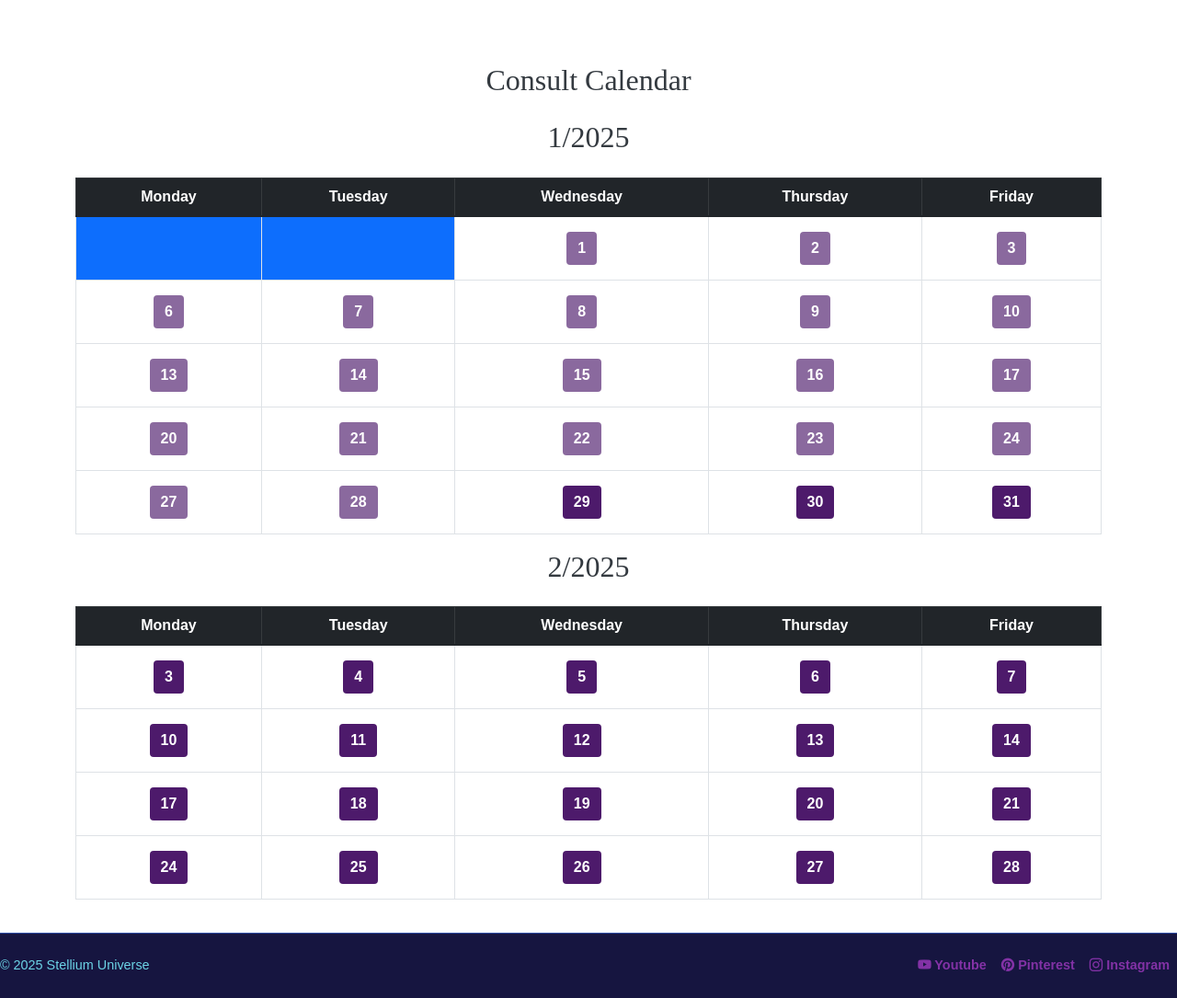
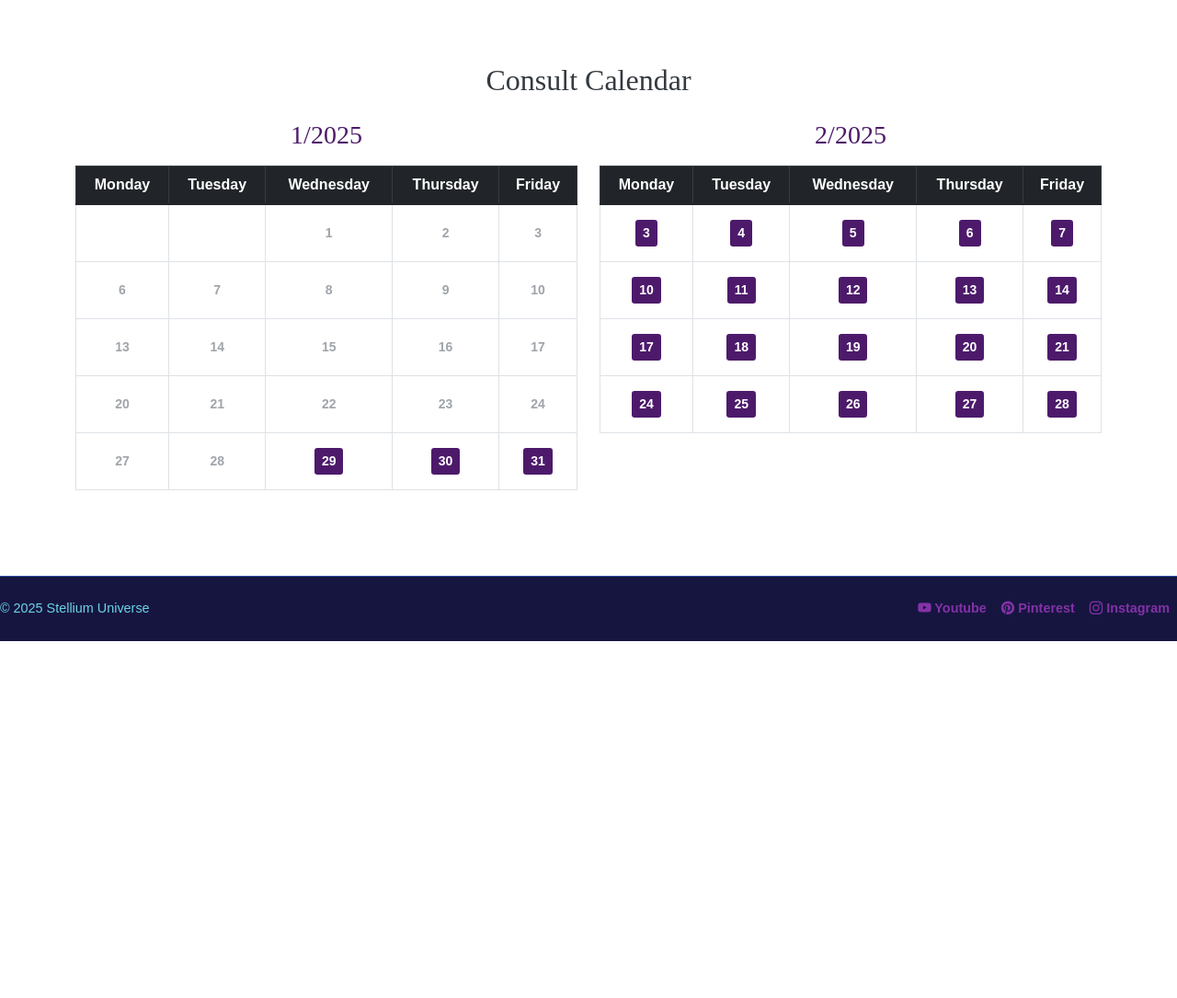
Before and after one commit to NadCarlos/stellium_django, a Django app: page /shop/consult_calendar/ in a window 1280 px wide. Shown: the part 103-1188 px from the top of the page at 92% size. After the commit the page ends 800 px from the top, so only its background shows below. Run offline with Django 5.2, Linux system fonts and the light colour scheme; data that the repository does not hold is empty; some libraries are stand-ins or nearby versions; some web fonts are replaced.

Commit message:
more stiling(this is endless)

```diff
--- a/stellium/shared_app/templates/base.html
+++ b/stellium/shared_app/templates/base.html
@@ -4,7 +4,7 @@
 <head>
     <meta charset="UTF-8">
     <meta name="viewport" content="width=device-width, initial-scale=1.0">
-    <link rel="shortcut icon" type="image/x-icon" href="{% static 'admin/stellium_logo.webp' %}">
+    <link rel="icon" type="image/x-icon" href="{% static 'public/stellium_logo.webp' %}">
     <title>Stellium Universe</title>
     <script src="https://cdn.jsdelivr.net/npm/@floating-ui/core@1.6.8"></script>
     <script src="https://cdn.jsdelivr.net/npm/@floating-ui/dom@1.6.12"></script>
--- a/stellium/shared_app/templates/index.html
+++ b/stellium/shared_app/templates/index.html
@@ -4,7 +4,7 @@
 <div class="container text-center mt-5">
     <h1 class="mb-4" style="font-family: 'Footlight MT Pro', serif; color: #6CD4E6;">Welcome to Stellium Universe</h1>
     <p class="mb-4" style="font-size: 1.2rem; color: #4D1A6B;">
-        Explore the stars, discover amazing products, and immerse yourself in our blog. Your journey into the Stellium Universe begins here!
+        Explore the stars, discover amazing products, and immerse yourself in our blog.
     </p>
     <div class="d-flex justify-content-center gap-3">
         <a href="{% url 'categories' %}" class="btn">Visit Blog</a>
--- a/stellium/shop/templates/consult_calendar.html
+++ b/stellium/shop/templates/consult_calendar.html
@@ -6,10 +6,11 @@
         Consult Calendar
     </h2>
 
-    <h2 class="text-center mb-4" style="font-family: 'Footlight MT Pro', serif; color: #343a40;">
+    <div class="row">
+        <div class="col-md-6">
+            <h3 class="text-center mb-3" style="font-family: 'Footlight MT Pro', serif; color: #4D1A6B;">
                 {{ month }}/{{ year }}
-    </h2>
-
+            </h3>
             <div class="table-responsive">
                 <table class="table table-bordered text-center align-middle">
                     <thead class="table-dark">
@@ -25,14 +26,14 @@
                         {% for week in same_month_weeks %}
                             <tr>
                                 {% for day in week %}
-                            <td class="p-3 {% if day == today %} bg-primary text-white fw-bold {% endif %}">
+                                    <td class="p-3">
                                         {% if day %}
                                             {% if day > now_day %}
-                                        <button class="btn btn-outline-primary" onclick="selectDate('{{ day }}', '{{ month }}', '{{ year }}')" data-bs-toggle="modal" data-bs-target="#appointmentModal">
+                                                <button class="btn btn-outline-primary btn-sm" onclick="selectDate('{{ day }}', '{{ month }}', '{{ year }}')" data-bs-toggle="modal" data-bs-target="#appointmentModal">
                                                     {{ day }}
                                                 </button>
                                             {% else %}
-                                        <button class="btn btn-outline-disabled" disabled>
+                                                <button class="btn btn-outline-secondary btn-sm" disabled>
                                                     {{ day }}
                                                 </button>
                                             {% endif %}
@@ -44,11 +45,12 @@
                     </tbody>
                 </table>
             </div>
+        </div>
 
-    <h2 class="text-center mb-4" style="font-family: 'Footlight MT Pro', serif; color: #343a40;">
+        <div class="col-md-6">
+            <h3 class="text-center mb-3" style="font-family: 'Footlight MT Pro', serif; color: #4D1A6B;">
                 {{ next_month }}/{{ year }}
-    </h2>
-
+            </h3>
             <div class="table-responsive">
                 <table class="table table-bordered text-center align-middle">
                     <thead class="table-dark">
@@ -66,7 +68,7 @@
                                 {% for day in week %}
                                     <td class="p-3 {% if day == today %} bg-primary text-white fw-bold {% endif %}">
                                         {% if day %}
-                                    <button class="btn btn-outline-primary" onclick="selectDate('{{ day }}', '{{ next_month }}', '{{ year }}')" data-bs-toggle="modal" data-bs-target="#appointmentModal">
+                                            <button class="btn btn-outline-primary btn-sm" onclick="selectDate('{{ day }}', '{{ next_month }}', '{{ year }}')" data-bs-toggle="modal" data-bs-target="#appointmentModal">
                                                 {{ day }}
                                             </button>
                                         {% endif %}
@@ -76,6 +78,8 @@
                         {% endfor %}
                     </tbody>
                 </table>
+            </div>
+        </div>
     </div>
 </div>
 
@@ -97,7 +101,7 @@
                         <select id="timeSelect" name="time" class="form-control">
                             <option value="" selected disabled>Select Hour</option>
                             {% for time in times %}
-                                <option id="selectedTime" name="selectedTime" value="{{ time }}" readonly="readonly">{{ time }}</option>
+                                <option value="{{ time }}">{{ time }}</option>
                             {% endfor %}
                         </select>
                     </div>
@@ -143,17 +147,13 @@
 
         if (reservedHours[formattedDate]) {
             let bookedTimes = reservedHours[formattedDate];
-            console.log("⏳ Horarios reservados:", bookedTimes);
 
             for (let option of allOptions) {
                 let optionValue = option.value.trim();
                 let convertedValue = convertTo24HourFormat(optionValue);  // Convertir a "HH:MM"
 
-                console.log("Comparando:", convertedValue, "vs", bookedTimes);
-
                 if (bookedTimes.includes(convertedValue)) {
                     option.style.display = "none"; // Ocultar opción ocupada
-                    console.log("⛔ Ocultando opción:", optionValue);
                 }
             }
         }
--- a/stellium/shop/templates/payment_success_consult.html
+++ b/stellium/shop/templates/payment_success_consult.html
@@ -35,4 +35,10 @@
         </div>
     {% endif %}
 </div>
+<script>
+    history.pushState(null, null, location.href);
+    window.onpopstate = function () {
+        history.pushState(null, null, location.href);
+    };
+</script>
 {% endblock %}
```
Also changed, not shown: stellium/shop/templates/consult_index.html (+10 -11 lines), stellium/shop/templates/payment_failed.html (+16 -1 lines), stellium/shop/templates/payment_success.html (+27 -1 lines). Lines whose indentation alone changed are shown as unchanged.
